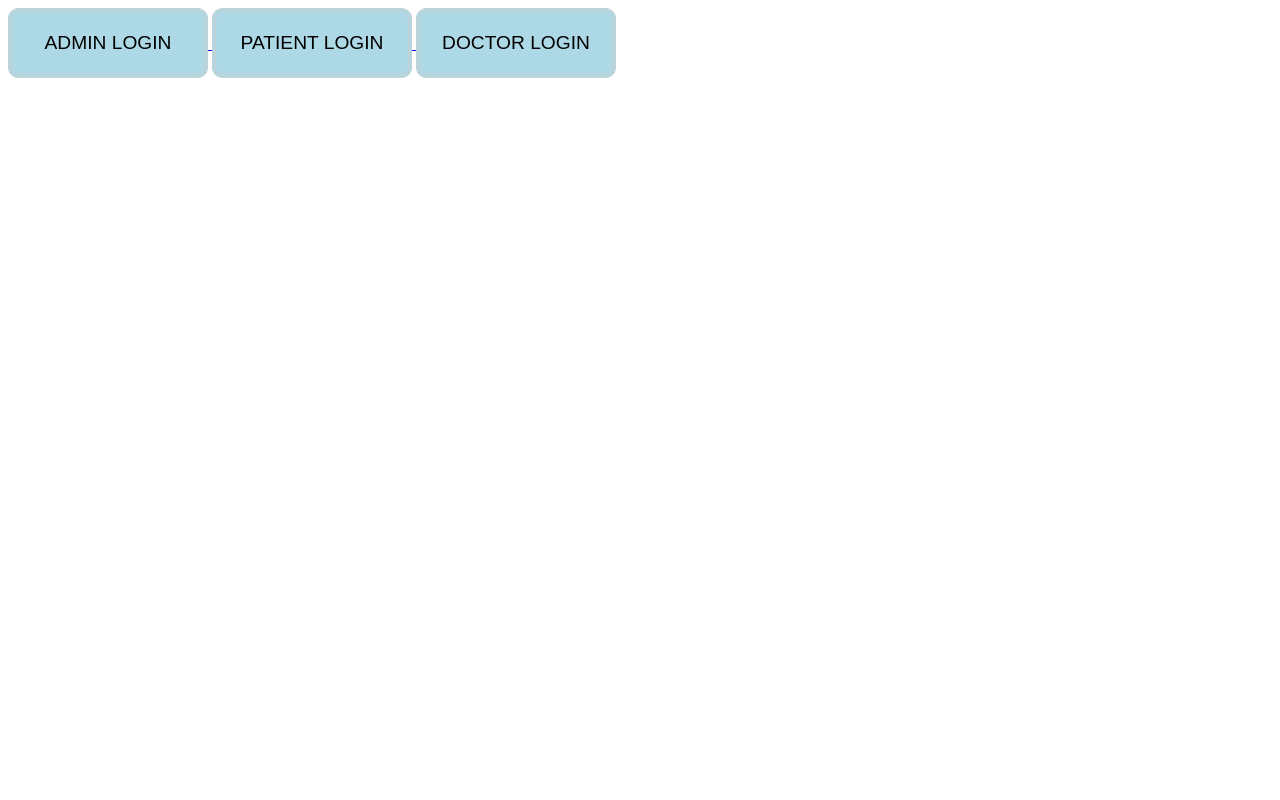
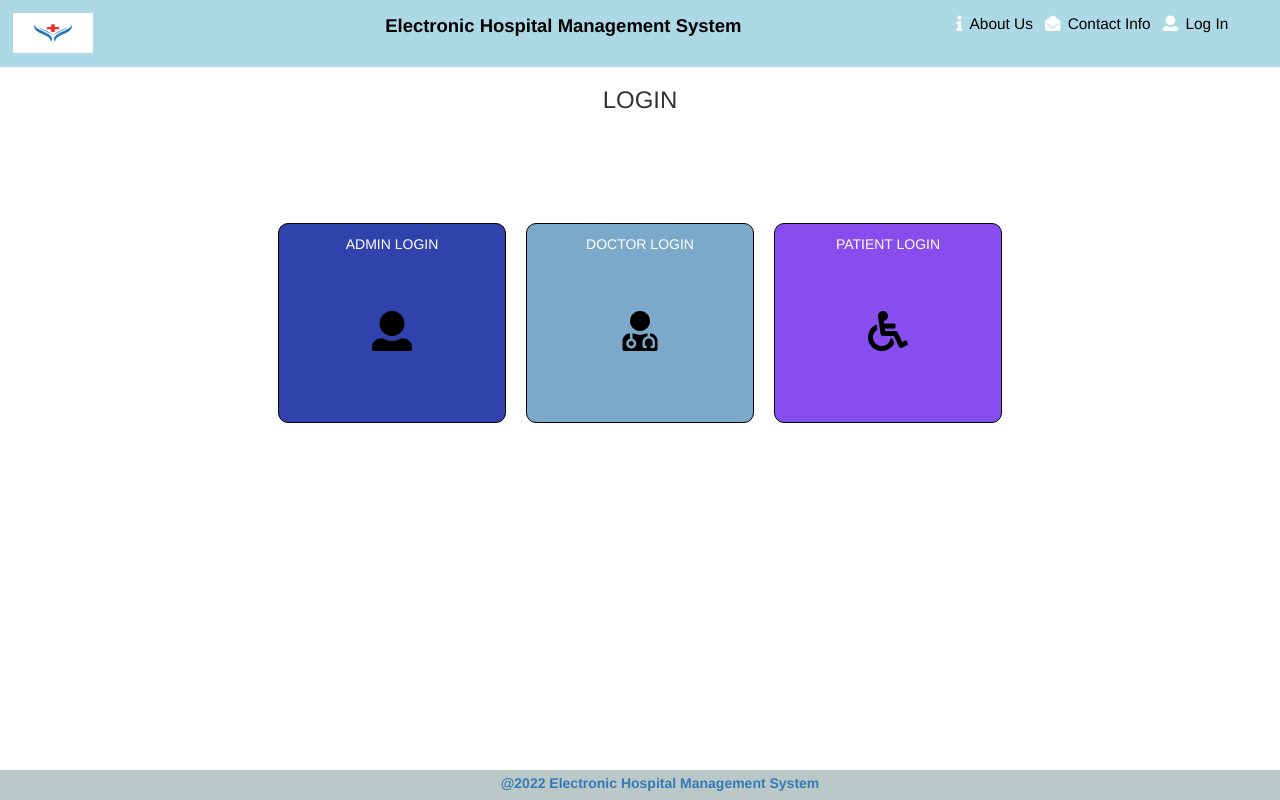
Before and after one commit to abhayarora23UNT/EHMS_WebApp, a PHP site: page /EHMS/PATIENT/Module.php in a window 1280 px wide. Run offline with PHP 8.4, Linux system fonts and the light colour scheme; some libraries are stand-ins or nearby versions.

Commit message:
changes in patient login - for demo fixes

```diff
--- a/Source Code/Front-End/VIEW/CSS/style.css
+++ b/Source Code/Front-End/VIEW/CSS/style.css
@@ -238,7 +238,7 @@ textarea{
 
 .center img{
   width: 90%;
-  height: 520px;
+  height: 400px;
 }
 .nav{
   width: 100%;
@@ -763,3 +763,13 @@ tr, td {
   font-weight: 600;
   text-decoration: underline;
 }
+
+.dashboard-title{
+  width: 98%;
+  height: auto;
+  margin: 0 auto;
+  margin-top: 10px;
+  font-size: 1.2em;
+  font-family: serif;
+  font-weight: bold;
+}
--- a/Source Code/Front-End/VIEW/HTML/PATIENT/MODULE.css
+++ b/Source Code/Front-End/VIEW/HTML/PATIENT/MODULE.css
@@ -9,3 +9,17 @@ button{
     padding: 20px;
     width: 200px;
 }
+
+.tile-icon{
+    font-size: 40px;
+    text-align: center;
+    margin-top: 50px;
+}
+
+.icon-container{
+    text-align: center;
+    justify-content: center;
+    display: flex;
+    margin-top: 100px;
+    height: 500px !important;
+}
--- a/Source Code/Front-End/VIEW/HTML/PATIENT/Module.php
+++ b/Source Code/Front-End/VIEW/HTML/PATIENT/Module.php
@@ -1,22 +1,143 @@
-<html>
+<!DOCTYPE html>
+<html lang="en" dir="ltr">
+
+<div class="wrapper" style='width:100% !important'>
+    <div class="nav" style='width:100% !important;margin-top:0;'>
+        <div class="nav__content">
+            <a href="#" style='margin-left:0%'><img src="../../images/hlogo.jpg" height="40" width="80"
+                    alt="Image resize"></a>
+
+            <div class="title"><a href="../index.php" style='margin-left:-57%'><span class="heading-title">Electronic
+                        Hospital Management System</span></a></div>
+            <div class="nurse_icon" style="margin-left: inherit">
+                <i class="fa fa-info" aria-hidden="true"></i>
+                <a href="../aboutUs.php" <span class="pl-3">About Us</span></a>
+            </div>
+
+            <div class="doctor_icon" style="margin-left: inherit">
+                <i class="fa fa-envelope-open" aria-hidden="true"></i>
+                <a href="../contactus.php" <span class="pl-3">Contact Info</span></a>
+            </div>
+
+            <div class="doctor_icon" style="margin-left: inherit">
+                <i class="fa fa-user" aria-hidden="true"></i>
+                <a href="../PATIENT/Module.php" <span class="pl-3">Log In</span></a>
+            </div>
+        </div>
+    </div>
+
+</div>
+</div>
 
 <head>
     <title>
-        USER LOGIN
+        LOGIN
     </title>
+    <meta charset="utf-8">
+    <meta name="viewport" content="width=device-width, initial-scale=1.0">
+    <link rel="stylesheet" href="../../css/style.css">
+    <link rel="stylesheet" href="../../css/main.css">
+    <link rel="stylesheet" href="../../fontawesome/css/all.css">
+    <link rel="stylesheet" href="../../fontawesome/css/all.min.css">
+    <link rel="stylesheet" href="../../fontawesome/css/fa-brands.css">
+    <link rel="stylesheet" href="../../fontawesome/css/fa-regular.css">
+    <link rel="stylesheet" href="../../fontawesome/css/fa-regular.min.css">
+    <link rel="stylesheet" href="../../bootstrap/css/bootstrap.min.css">
+    <link rel="stylesheet" href="../../themify-icons/themify-icons.min.css">
+    <link rel="stylesheet" href="../../fontawesome/css/fontawesome-all.css">
+    <link rel="stylesheet" href="../../fontawesome/css/fontawesome-all.min.css">
+    <link rel="stylesheet" href="../../fontawesome/css/fontawesome.css">
+    <link rel="stylesheet" href="../../fontawesome/css/fontawesome.min.css">
+    <link rel="stylesheet" href="MODULE.css">
+    <style>
+    .first {
+        float: left;
+        width: 20%;
+        height: 40%;
+        background-color: #3043ad;
+        border: 1px solid black;
+        border-radius: 10px;
+        margin: 10px;
+        padding: 10px;
+        color: white;
+    }
+
+    .second {
+        float: left;
+        width: 20%;
+        height: 40%;
+        background-color: #7ba9c9;
+        border: 1px solid black;
+        border-radius: 10px;
+        margin: 10px;
+        padding: 10px;
+    }
+
+
+    .third {
+        float: left;
+        width: 20%;
+        height: 40%;
+        background-color: #884dee;
+        border: 1px solid black;
+        border-radius: 10px;
+        margin: 10px;
+        padding: 10px;
+    }
+
+    .container a {
+        color: white;
+    }
+    </style>
 </head>
-<link rel="stylesheet" href="MODULE.css">
+
+
 
 <body>
-    <a href="admin_login.php">
-        <button>ADMIN LOGIN</button>
-    </a>
-    <a href="patient_login.php">
-        <button>PATIENT LOGIN</button>
-    </a>
-    <a href="doctor_login.php">
-        <button>DOCTOR LOGIN</button>
-    </a>
+
+    <h3 style="text-align:center">LOGIN</h3>
+
+
+
+    <div class="container icon-container">
+        <div class="first"> <a href="admin_login.php">
+                ADMIN LOGIN
+                <div class="tile-icon">
+                    <i class="fas fa-user" style='color:black'></i>
+                </div>
+            </a>
+        </div>
+
+        <div class="second"> <a href="doctor_login.php">
+                DOCTOR LOGIN
+                <div class="tile-icon">
+                    <i class="fas fa-user-md" style='color:black'></i>
+                </div>
+            </a>
+        </div>
+
+        <div class="third"> <a href="patient_login.php">
+                PATIENT LOGIN
+                <div class="tile-icon">
+                    <i class="fas fa-wheelchair" style='color:black'></i>
+                </div>
+            </a>
+        </div>
+    </div>
+
+
 </body>
+<footer>
+    <div class="footer__content">
+        <ul class="footer__list">
+            <li class="home"><a class="fontBold" href="index.php">@2022 Electronic Hospital Management System</a>
+            </li>
+
+        </ul>
+
+    </div>
+
+</footer>
+
 
 </html>
```
Also changed, not shown: Source Code/Front-End/VIEW/HTML/PATIENT/signup.php (+20 -24 lines), Source Code/Front-End/VIEW/HTML/aboutUs.php (+6 -6 lines), Source Code/Front-End/VIEW/HTML/index.php (+4 -4 lines).
